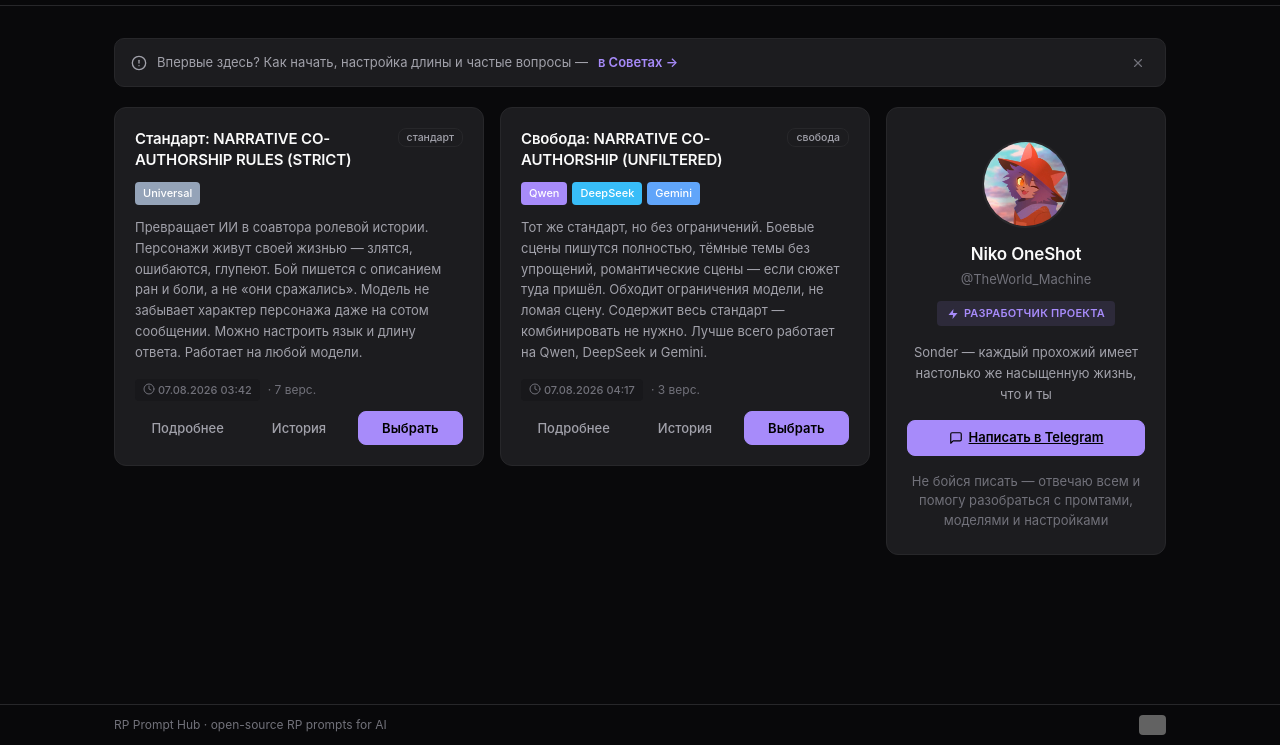
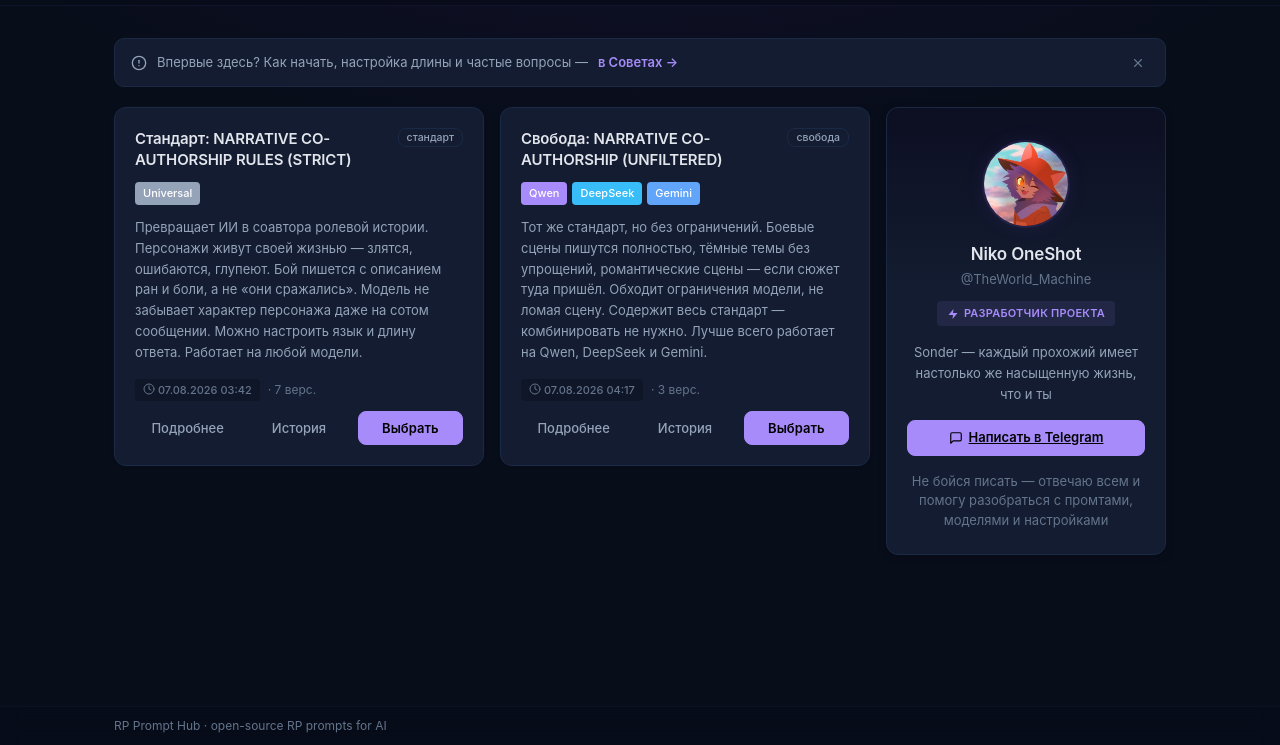
Before and after one commit to youlianvr/rp-prompt-hub, a plain HTML site: page index.html in a window 1280 px wide. Shown: the part 55-800 px from the top of the page. Drawn offline with Linux system fonts and the light colour scheme; grey boxes are pictures that could not be loaded.

Commit message:
refactor: c.ai-inspired dark navy theme + GoatCounter
- Deep navy base with ambient purple glow
- Real card elevation via box-shadow
- Remove hits.dwyl.com, add GoatCounter

🤖 Generated with Codebuff
Co-Authored-By: Codebuff <noreply@codebuff.com>

```diff
--- a/index.html
+++ b/index.html
@@ -6,18 +6,19 @@
 <title>RP Prompt Hub</title>
 <style>
 :root{
---bg:#09090b;--bg2:#18181b;--surface:#1c1c1f;--elevated:#27272a;
---border:#27272a;--border2:#3f3f46;
---text:#fafafa;--muted:#a1a1aa;--dim:#71717a;
---accent:#a78bfa;--accent-dim:rgba(167,139,250,.12);
+--bg:#080d1a;--bg2:#0f1628;--surface:#131c30;--elevated:#1a2540;
+--border:#1a2a45;--border2:#2a3a58;
+--text:#e2e5ec;--muted:#94a3b8;--dim:#64748b;
+--accent:#a78bfa;--accent-dim:rgba(167,139,250,.10);
 --ok:#4ade80;--bad:#f87171;
+--glow:rgba(139,92,246,.07);
 --mono:ui-monospace,SFMono-Regular,Menlo,Consolas,monospace;
 --ui:Inter,system-ui,-apple-system,Segoe UI,Roboto,sans-serif;}
 @import url('https://fonts.googleapis.com/css2?family=Inter:wght@400;500;600;700&display=swap');
 *{box-sizing:border-box;margin:0;padding:0}
 html{color-scheme:dark}
-body{-webkit-tap-highlight-color:transparent;background:var(--bg);color:var(--text);font-family:var(--ui);font-size:14px;line-height:1.5;min-height:100vh;-webkit-font-smoothing:antialiased}
-header{position:sticky;top:0;z-index:40;background:rgba(9,9,11,.85);backdrop-filter:blur(12px) saturate(1.2);border-bottom:1px solid var(--border)}
+body{-webkit-tap-highlight-color:transparent;background:radial-gradient(ellipse 80% 45% at 50% -5%,rgba(88,40,160,.10) 0%,transparent 65%),var(--bg);color:var(--text);font-family:var(--ui);font-size:14px;line-height:1.5;min-height:100vh;-webkit-font-smoothing:antialiased}
+header{position:sticky;top:0;z-index:40;background:rgba(8,13,26,.88);backdrop-filter:blur(16px) saturate(1.3);border-bottom:1px solid rgba(139,92,246,.08)}
 .head-inner{max-width:1100px;margin:0 auto;padding:14px 24px}
 .head-top{display:flex;align-items:center;gap:16px}
 .logo{font-weight:700;font-size:15px;letter-spacing:-.02em;color:var(--text);white-space:nowrap}
@@ -51,8 +52,8 @@ select.num:focus,input.num:focus{border-color:var(--accent)}
 .modal-settings-label{font-size:12px;font-weight:600;color:var(--dim);width:100%}
 main{max-width:1100px;margin:0 auto;padding:32px 24px 100px}
 .grid{display:grid;grid-template-columns:1fr 1fr 280px;gap:16px;align-items:start}
-.card{background:var(--surface);border:1px solid var(--border);border-radius:12px;padding:20px;display:flex;flex-direction:column;gap:12px;cursor:pointer;transition:border-color .2s}
-.card:hover{border-color:var(--border2)}
+.card{background:var(--surface);border:1px solid var(--border);border-radius:12px;padding:20px;display:flex;flex-direction:column;gap:12px;cursor:pointer;transition:border-color .25s,box-shadow .25s;box-shadow:0 1px 3px rgba(0,0,0,.25),0 0 0 1px rgba(139,92,246,.03)}
+.card:hover{border-color:rgba(139,92,246,.2);box-shadow:0 4px 20px rgba(0,0,0,.35),0 0 0 1px rgba(139,92,246,.06)}
 .card-head{display:flex;align-items:flex-start;justify-content:space-between;gap:12px}
 .card-title{font-size:15px;font-weight:600;line-height:1.4;letter-spacing:-.01em}
 .card-tags{display:flex;flex-wrap:wrap;gap:5px}
@@ -74,8 +75,8 @@ main{max-width:1100px;margin:0 auto;padding:32px 24px 100px}
 .tips-hint a:hover{text-decoration:underline}
 .tips-hint .close{margin-left:auto;background:none;border:none;color:var(--dim);cursor:pointer;padding:4px}
 .tips-hint .close:hover{color:var(--text)}
-.grid-profile{grid-column:3;grid-row:1/3;position:sticky;top:72px;background:var(--surface);border:1px solid var(--border);border-radius:12px;padding:32px 20px 24px;display:flex;flex-direction:column;align-items:center;text-align:center}
-.profile-avatar{width:88px;height:88px;border-radius:50%;border:2px solid var(--border);object-fit:cover}
+.grid-profile{grid-column:3;grid-row:1/3;position:sticky;top:72px;background:linear-gradient(180deg,rgba(88,40,160,.06) 0%,var(--surface) 40%);border:1px solid var(--border);border-radius:12px;padding:32px 20px 24px;display:flex;flex-direction:column;align-items:center;text-align:center;box-shadow:0 2px 8px rgba(0,0,0,.2)}
+.profile-avatar{width:88px;height:88px;border-radius:50%;border:2px solid rgba(139,92,246,.15);object-fit:cover;box-shadow:0 0 20px rgba(139,92,246,.08)}
 .profile-name{font-size:17px;font-weight:600;margin-top:14px;letter-spacing:-.01em}
 .profile-handle{font-size:13px;color:var(--dim);margin-top:2px}
 .profile-role{display:inline-flex;align-items:center;gap:5px;font-size:11px;font-weight:600;color:var(--accent);background:var(--accent-dim);padding:4px 10px;border-radius:4px;margin-top:12px;letter-spacing:.02em;text-transform:uppercase}
@@ -83,12 +84,10 @@ main{max-width:1100px;margin:0 auto;padding:32px 24px 100px}
 .profile-cta{margin-top:16px;width:100%}
 .profile-cta .btn{width:100%;justify-content:center}
 .profile-note{font-size:12px;color:var(--dim);margin-top:12px;line-height:1.5}
-footer{position:fixed;bottom:0;left:0;right:0;z-index:30;background:rgba(9,9,11,.9);backdrop-filter:blur(8px);border-top:1px solid var(--border)}
+footer{position:fixed;bottom:0;left:0;right:0;z-index:30;background:rgba(8,13,26,.92);backdrop-filter:blur(12px);border-top:1px solid rgba(139,92,246,.06)}
 .foot-inner{max-width:1100px;margin:0 auto;padding:10px 24px;display:flex;align-items:center;gap:12px}
 .foot-note{color:var(--dim);font-size:12px;flex:1}
-.visits{display:inline-flex;align-items:center;gap:7px}
-.visits img{height:20px;opacity:.6;border-radius:4px;transition:opacity .2s}
-.visits img:hover{opacity:1}
+
 .overlay{position:fixed;inset:0;z-index:60;display:none;align-items:center;justify-content:center;background:rgba(0,0,0,.6);backdrop-filter:blur(4px);padding:20px}
 .overlay.open{display:flex}
 .modal{width:min(900px,100%);height:min(86vh,840px);display:flex;flex-direction:column;background:var(--surface);border:1px solid var(--border);border-radius:12px;overflow:hidden;animation:pop .15s ease}
@@ -142,6 +141,8 @@ main{padding:20px 16px 100px}.grid{grid-template-columns:1fr;gap:12px}
 footer{padding-bottom:env(safe-area-inset-bottom)}.foot-inner{padding:8px 16px;gap:8px}
 .foot-note{display:none}.visits img{height:18px}}
 @media(max-width:380px){nav.pages a{font-size:11px;padding:4px 8px}}</style>
+<script data-goatcounter="https://youlian.goatcounter.com/count"
+        async src="//gc.zgo.at/count.js"></script>
 </head>
 <body>
 
@@ -184,7 +185,6 @@ footer{padding-bottom:env(safe-area-inset-bottom)}.foot-inner{padding:8px 16px;g
 <footer>
   <div class="foot-inner">
     <div class="foot-note">RP Prompt Hub · open-source RP prompts for AI</div>
-    <span class="visits" id="visits" style="display:none" title="Посещений"><img id="visitsImg" alt="посещений" referrerpolicy="no-referrer"></span>
   </div>
 </footer>
 
@@ -598,24 +598,6 @@ setFbButtons();
 render();
 </script>
 
-<script>
-(function(){
-  try{
-    const KEY='rp_hub_hit_ts_v2', HOUR=3600000;
-    const box=document.getElementById('visits');
-    const img=document.getElementById('visitsImg');
-    if(!box||!img) return;
-    const last=parseInt(localStorage.getItem(KEY)||'0',10);
-    if(Date.now()-last<HOUR) return;
-    img.onload=function(){
-      try{ localStorage.setItem(KEY,String(Date.now())); }catch(e){}
-      box.style.display='';
-    };
-    img.onerror=function(){ box.style.display='none'; };
-    img.referrerPolicy='no-referrer';
-    img.src='https://hits.dwyl.com/TheWorldMachine/rp-prompt-hub-community.svg';
-  }catch(e){}
-})();
-</script>
+
 </body>
 </html>
```
Also changed, not shown: about.html (+3 -20 lines), tips.html (+16 -32 lines).
